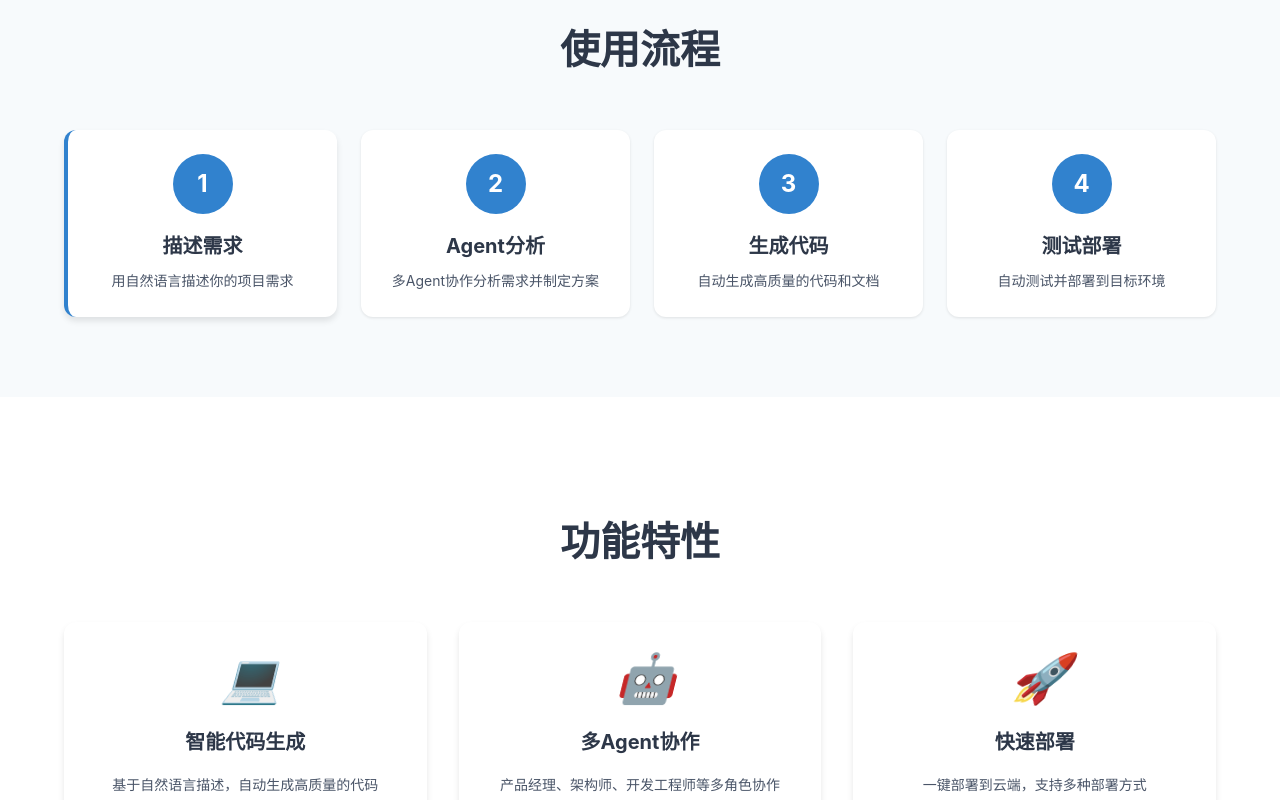
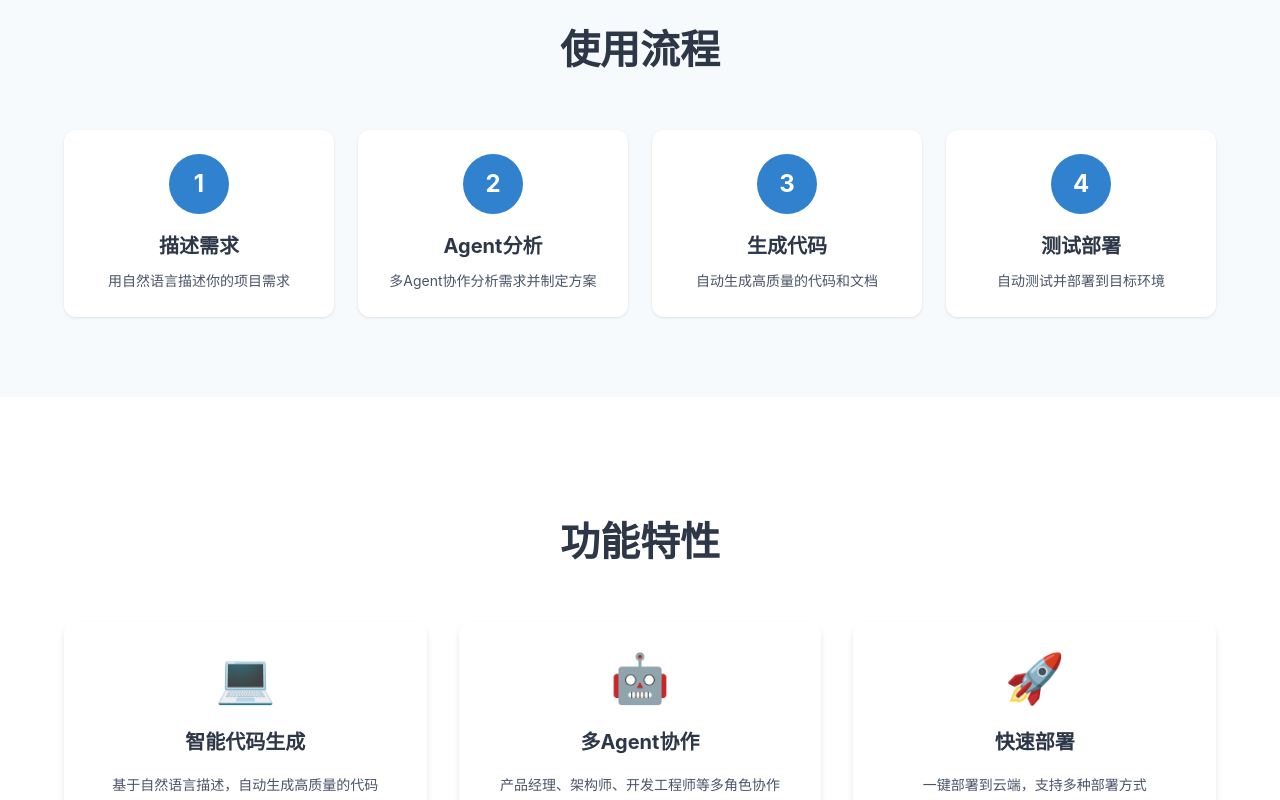
Before and after one commit to lighthought/app-maker, a Vue app in the folder frontend/: page / in a window 1280 px wide. Shown: the part 660-1460 px from the top of the page. Built offline with nearby package versions, Linux system fonts and the light colour scheme.

Commit message:
[fix] 修复首页的样式细节

```diff
--- a/frontend/src/pages/Home.vue
+++ b/frontend/src/pages/Home.vue
@@ -8,8 +8,8 @@
           <h1>AutoCode</h1>
         </div>
         <nav class="nav">
+          <a href="#process" class="nav-link">使用流程</a>
           <a href="#features" class="nav-link">功能特性</a>
-          <a href="#process" class="nav-link">使用流程</a>
           <a href="#about" class="nav-link">关于我们</a>
         </nav>
         <div class="header-actions">
@@ -83,7 +83,6 @@
             v-for="(step, index) in processSteps"
             :key="step.id"
             class="process-step"
-            :class="{ 'active': currentStep === index }"
           >
             <div class="step-number">{{ index + 1 }}</div>
             <div class="step-content">
@@ -102,9 +101,7 @@
         <div class="features-grid">
           <div class="feature-card" v-for="feature in features" :key="feature.id">
             <div class="feature-icon">
-              <n-icon size="48">
-                <component :is="feature.icon" />
-              </n-icon>
+              <component :is="feature.icon" />
             </div>
             <h3>{{ feature.title }}</h3>
             <p>{{ feature.description }}</p>
@@ -144,7 +141,7 @@
 </template>
 
 <script setup lang="ts">
-import { ref, computed, onMounted, onUnmounted } from 'vue'
+import { ref, computed, onMounted, onUnmounted, h } from 'vue'
 import { useRouter } from 'vue-router'
 import { useUserStore } from '@/stores/user'
 import { useProjectStore } from '@/stores/project'
@@ -152,13 +149,25 @@ import { NButton, NIcon, NTag } from 'naive-ui'
 import SmartInput from '@/components/common/SmartInput.vue'
 import type { Project } from '@/types/project'
 
-// 图标组件（临时使用 emoji，后续可替换为真实图标）
-const CodeIcon = () => '💻'
-const RobotIcon = () => '🤖'
-const RocketIcon = () => '🚀'
-const ShieldIcon = () => '🛡️'
-const UsersIcon = () => '👥'
-const ZapIcon = () => '⚡'
+// 图标组件（使用 div 标签避免倾斜）
+const CodeIcon = () => h('div', {
+  style: 'font-size: 48px; line-height: 1; text-align: center;'
+}, '💻')
+const RobotIcon = () => h('div', {
+  style: 'font-size: 48px; line-height: 1; text-align: center;'
+}, '🤖')
+const RocketIcon = () => h('div', {
+  style: 'font-size: 48px; line-height: 1; text-align: center;'
+}, '🚀')
+const ShieldIcon = () => h('div', {
+  style: 'font-size: 48px; line-height: 1; text-align: center;'
+}, '🛡️')
+const UsersIcon = () => h('div', {
+  style: 'font-size: 48px; line-height: 1; text-align: center;'
+}, '👥')
+const ZapIcon = () => h('div', {
+  style: 'font-size: 48px; line-height: 1; text-align: center;'
+}, '⚡')
 
 const router = useRouter()
 const userStore = useUserStore()
@@ -572,7 +581,13 @@ onUnmounted(() => {
 }
 
 .feature-icon .n-icon {
-  transform: none;
+  transform: none !important;
+  font-style: normal !important;
+}
+
+.feature-icon .n-icon i {
+  transform: none !important;
+  font-style: normal !important;
 }
 
 .feature-card h3 {
@@ -616,11 +631,6 @@ onUnmounted(() => {
   flex: 1;
   min-width: 200px;
   max-width: 280px;
-}
-
-.process-step.active {
-  border-left: 4px solid var(--accent-color);
-  box-shadow: var(--shadow-md);
 }
 
 .step-number {
```
